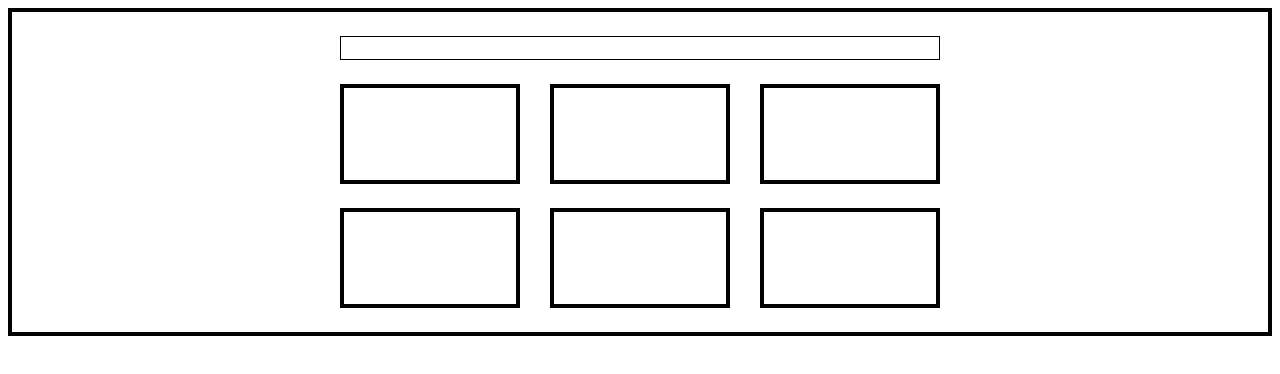
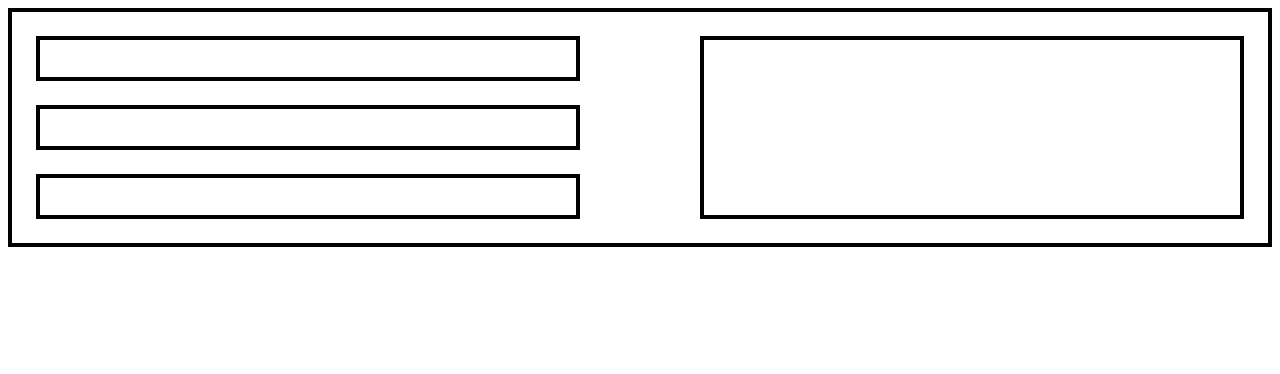
Before and after one commit to RyamaCoding/basic-flexbox-code, a plain HTML site: page index.html in a window 1280 px wide. Drawn offline with Linux system fonts and the light colour scheme.

Commit message:
third layout

```diff
--- a/index.html
+++ b/index.html
@@ -8,17 +8,12 @@
   </head>
   <body>
     <div class="container">
-      <div class="row">
-        <div class="header"></div>
-        <div class="wrapper">
-          <div class="smallbox"></div>
-          <div class="smallbox"></div>
-          <div class="smallbox"></div>
-          <div class="smallbox"></div>
-          <div class="smallbox"></div>
-          <div class="smallbox"></div>
+        <div class="box-wrapper">
+          <div class="box box-small"></div>
+          <div class="box box-small"></div>
+          <div class="box box-small"></div>
         </div>
-      </div>
+        <div class="box box-large"></div>
     </div>
   </body>
 </html>
--- a/styles.css
+++ b/styles.css
@@ -7,30 +7,23 @@
 .container{
     border: 4px solid #000;
     padding: 24px 24px 0px 24px;
+    display: flex;
+    justify-content: space-between;
 }
 
-.row{
-    width: 100%;
-    max-width: 600px;
-    margin: 0 auto;
-}
-
-.header{
-    width: 100%;
-    height: 24px;
-    border: 1px solid #000;
-    margin-bottom: 24px;
-}
-
-.smallbox{
-    width: 30%;
-    height: 100px;
+.box{
     border: 4px solid #000;
     margin-bottom: 24px;
 }
 
-.wrapper{
-    display: flex;
-    flex-wrap: wrap;
-    justify-content: space-between;
+.box-small{
+    height: 45px;
 }
+
+.box-wrapper{
+    width: 45%;
+}
+
+.box-large{
+    width: 45%;
+}
```
